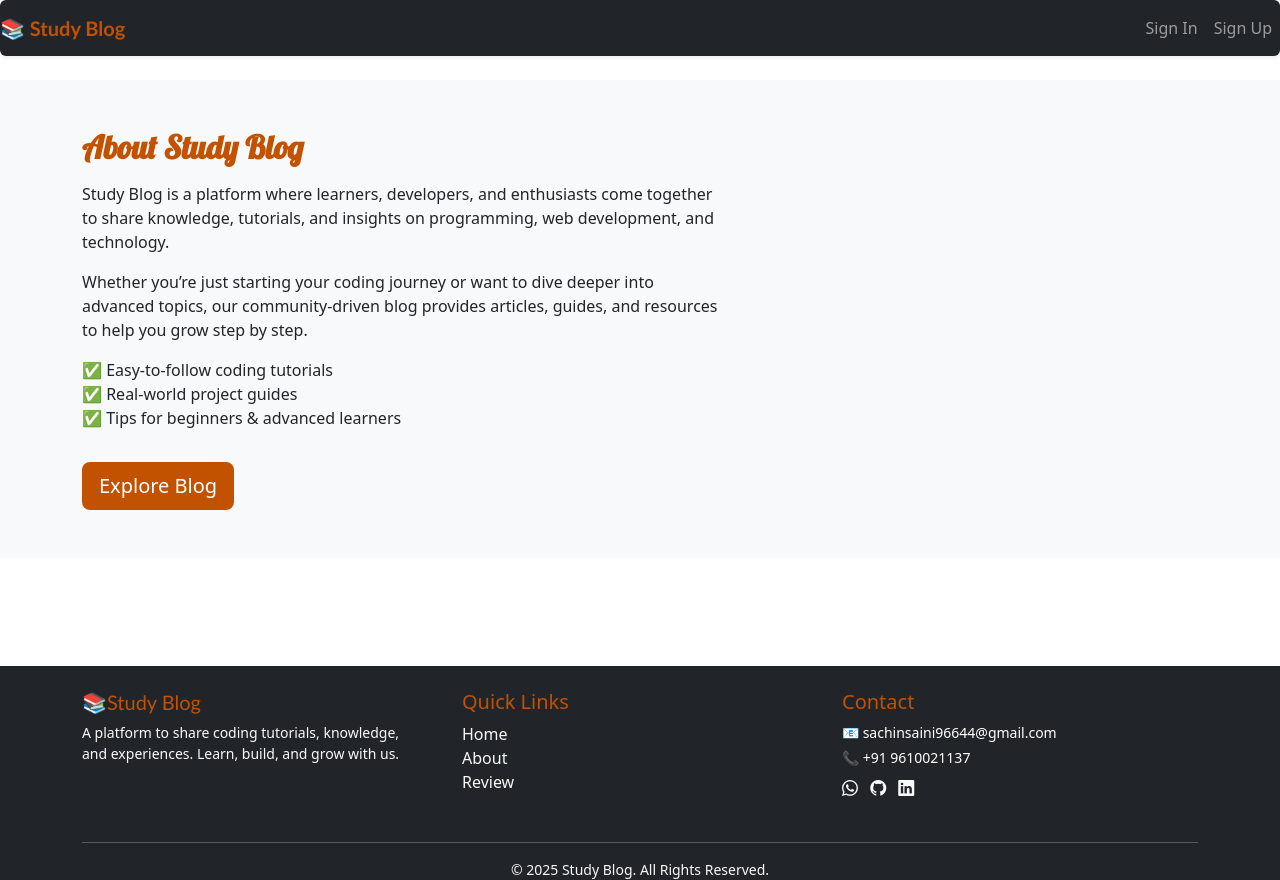
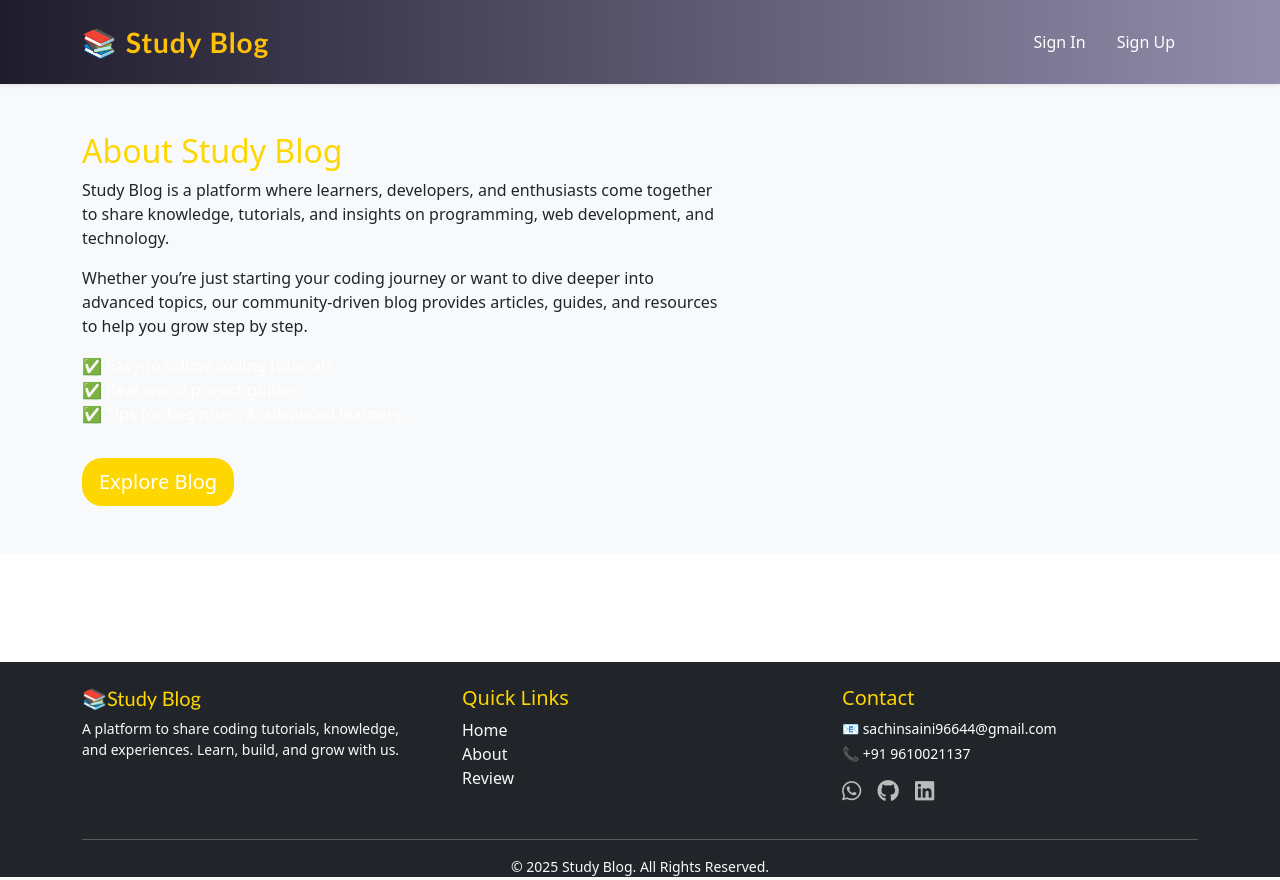
Before and after one commit to sachinsaini50/Blog_Application, a Django app: template templates/about.html in a window 1280 px wide. Run offline with Django 5.2, Linux system fonts and the light colour scheme; the template is opened without the code that fills it, so the values that code supplies are empty.

Commit message:
updated files

```diff
--- a/blog/signals.py
+++ b/blog/signals.py
@@ -9,7 +9,7 @@ from .models import Post
 User = get_user_model()
 
 def send_email_to_all_users(post):
-    subject = f"New Post Created: {post.title}"
+    subject = f"New Post Created: \n\n{post.title}"
     message = f"A new post has been published:{post.title}\n\n{post.text}\n\nBy {post.author}{post.published_date}"
     from_email = settings.DEFAULT_FROM_EMAIL
 
--- a/templates/about.html
+++ b/templates/about.html
@@ -12,7 +12,7 @@
 
       <!-- Right: Content -->
       <div class="col-md-7">
-        <h2 class="fw-bold mb-3" style="color:#C25100;">About Study Blog</h2>
+        <h2 style="color:#ffd700;">About Study Blog</h2>
         <p>
           Study Blog is a platform where learners, developers, and enthusiasts come together to
           share knowledge, tutorials, and insights on programming, web development, and technology.
@@ -26,7 +26,7 @@
           <li>✅ Real-world project guides</li>
           <li>✅ Tips for beginners & advanced learners</li>
         </ul>
-        <a href="{% url 'blog:post_list' %}" class="btn btn-lg text-white mt-3" style="background-color:#C25100;">
+        <a href="{% url 'blog:post_list' %}" class="btn btn-lg text-white mt-3" style="background-color:#ffd700;">
           Explore Blog
         </a>
       </div>
--- a/templates/base.html
+++ b/templates/base.html
@@ -6,83 +6,28 @@
       <link rel="stylesheet" href="https://cdn.jsdelivr.net/npm/bootstrap@5.3.3/dist/css/bootstrap.min.css" integrity="sha384-QWTKZyjpPEjISv5WaRU9OFeRpok6YctnYmDr5pNlyT2bRjXh0JMhjY6hW+ALEwIH" crossorigin="anonymous">
         <link rel="stylesheet" href="https://fonts.googleapis.com/css?family=Lobster&subset=latin,latin-ext">
        <link rel="stylesheet" href="{% static 'blog/blog.css' %}">
+       <link rel="stylesheet" href="https://cdnjs.cloudflare.com/ajax/libs/font-awesome/6.5.0/css/all.min.css">
+
+       <style>
+       </style>
 
     </head>
    <body>
+    <!-- <nav class="navbar navbar-expand-lg navbar-dark bg-dark rounded shadow-sm mb-4"> -->
+      <nav class="navbar navbar-expand-lg navbar-dark bg-dark shadow-sm py-3">
 
-    <!-- <header class="page-header">
-      <ul class="navbar-nav">
-        <li class="nav-item dropdown">
-
-          <a
-            class="nav-link dropdown-toggle"
-            href="#"
-            role="button"
-            data-bs-toggle="dropdown"
-            aria-expanded="false"
-          >
-            Actions
-          </a>
-          <ul class="dropdown-menu">
-
-              {% if request.user.is_authenticated %}
-              <li>
-              {% if user.profile_picture %}
-                <a href="{% url 'api:profile' %}">
-                    <img src="{{ user.profile_picture.url }}" alt="Profile"
-                         style="width:40px; height:40px; border-radius:50%; object-fit:cover; text-align:center;">
-                </a>
-              {% else %}
-                <a href="{% url 'api:profile' %}">
-                    <img src="{% static 'images/default_image.png' %}" alt="Profile"
-                         style="width:40px; height:40px; border-radius:50%; object-fit:cover;"> </a>
-              {% endif %}
-              </li>
-            <li>
-              <a class="dropdown-item" href="{% url 'blog:post_list' %}">Home</a>
-            </li>
-            <li>
-              <a class="dropdown-item" href="{% url 'api:my_posts' %}">My Posts</a>
-            </li>
-             <li>
-              <a class="dropdown-item" href="{% url 'blog:post_new' %}">Create New </a>
-            </li>
-            <li>
-              <a class="dropdown-item" href="{% url 'api:logout' %}">Sign out</a>
-            </li>
-            {% else %}
-            <li>
-              <a class="dropdown-item" href="{% url 'api:login' %}">Sign In</a>
-            </li>
-            <li>
-              <a class="dropdown-item" href="{% url 'api:signup' %}">Sign Up</a>
-            </li>
-            {% endif %}
-          </ul>
-        </li>
-      </ul>
-
-      <div class="container">
-     <div>
-      <h1 style="text-align: center;"><a href="{% url 'blog:post_list' %}">Study Blog</a></h1>
-     </div>
-      <div>
-      <h1 style="text-align: center;"><a href="{% url 'polls:index' %}">Polls</a>  </h1>
-    </div>
-    <div>
-
-    </div>
-  </div>
-    </header> -->
-
-    <nav class="navbar navbar-expand-lg navbar-dark bg-dark rounded shadow-sm mb-4">
-        <a style= "color: #c25100; font-family:'Gill Sans', 'Gill Sans MT', Calibri, 'Trebuchet MS', sans-serif;" class="navbar-brand fw-bold" href="{% url 'blog:post_list' %}">📚 Study Blog</a>
-        <!-- <a class="navbar-brand fw-bold" href="{% url 'polls:index' %}"> Polls </a> -->
+<div class="container">
+ <a class="navbar-brand fw-bold fs-3 text-warning" href="{% url 'blog:post_list' %}" style= "font-family:'Gill Sans', 'Gill Sans MT', Calibri, 'Trebuchet MS', sans-serif;"> 📚 Study Blog</a>
+        <!-- <a style= "color: #c25100; font-family:'Gill Sans', 'Gill Sans MT', Calibri, 'Trebuchet MS', sans-serif;" class="navbar-brand fw-bold" href="{% url 'blog:post_list' %}">📚 Study Blog</a> -->
+        <!-- Mobile Toggle -->
         <button class="navbar-toggler" type="button" data-bs-toggle="collapse" data-bs-target="#navbarNav">
             <span class="navbar-toggler-icon"></span>
         </button>
-        <div class="collapse navbar-collapse" id="navbarNav">
-            <ul class="navbar-nav ms-auto">
+         <!-- Menu Items -->
+        <!-- <div class="collapse navbar-collapse" id="navbarNav"> -->
+           <div class="collapse navbar-collapse justify-content-end" id="navbarNav">
+            <!-- <ul class="navbar-nav ms-auto"> -->
+                <ul class="navbar-nav">
               {% if request.user.is_authenticated %}
               <li>
                 {% if user.profile_picture %}
@@ -95,45 +40,39 @@
                   <img src="{% static 'images/default_image.png' %}" alt="profile"
                   style="width:50px; height:50px; border-radius:50%; object-fit:cover; text-align:center">
                 </a>
-                {% endif %}
+                {% endif %}<br>
              </li>
-                <li class="nav-item"><a class="nav-link" href="{% url 'blog:post_list' %}">Home</a></li>
+                <li class="nav-item"><a  class="nav-link active " href="{% url 'blog:post_list' %}">Home</a></li>
                 <!-- <li class="nav-item"><a class="nav-link" href="#">Categories</a></li>
                 <li class="nav-item"><a class="nav-link" href="#">Tags</a></li>
                 <li class="nav-item"><a class="nav-link" href="#">About</a></li> -->
-                <li class="nav-item"><a class="nav-link" href="{% url 'api:my_posts' %}">My Posts</a></li>
-                <li class="nav-item"><a class="nav-link" href="{% url 'blog:post_new' %}">Create New</a></li>
-                <li class="nav-item"><a class="nav-link" href="{% url 'api:logout' %}">Sign Out</a></li>
+                <li class="nav-item"><a  class="nav-link active" href="{% url 'api:my_posts' %}">My Posts</a></li>
+                <li class="nav-item"><a  class="nav-link active" href="{% url 'blog:post_new' %}">Create New</a></li>
+                <li class="nav-item"><a  class="nav-link active" href="{% url 'api:logout' %}">Sign Out</a></li>
                 {% else %}
-                <li class="nav-item"><a class="nav-link" href="{% url 'api:login' %}">Sign In</a></li>
-                <li class="nav-item"><a class="nav-link" href="{% url 'api:signup' %}">Sign Up</a></li>
+                <li class="nav-item"><a  class="nav-link active" href="{% url 'api:login' %}">Sign In</a></li>
+                <li class="nav-item"><a  class="nav-link active" href="{% url 'api:signup' %}">Sign Up</a></li>
                 {% endif %}
             </ul>
         </div>
     </nav>
+
+  <!-- </header> -->
 
     <main class="content">
             {% block content %}
              {% endblock %}
     </main>
 
-<!-- <footer class="footer">
-    <p>
-      <a href="{% url 'blog:post_list' %}">Home</a>
-      <a href="#">About Us</a>
-      <a href="{% url 'polls:index' %}">Review</a>
-    </p>
-    <p>&copy; {{ now|date:"Y" }} Study Blog. All Rights  Reserved </p>
 
-</footer> -->
-
-<footer class="bg-dark text-light pt-4 mt-5">
+<!-- <footer class="bg-dark text-light pt-4 mt-5"> -->
+  <footer class=" bg-dark text-light  pt-4 mt-5   ">
   <div class="container">
     <div class="row">
       <!-- About -->
       <div class="col-md-4 mb-3">
         <a style= "text-decoration:none;" href="{% url 'blog:post_list' %}">
-        <h5 style="color:#C25100; font-family:'Gill Sans', 'Gill Sans MT', Calibri, 'Trebuchet MS', sans-serif;">📚Study Blog</h5></a>
+        <h5 style="color:#ffd700; font-family:'Gill Sans', 'Gill Sans MT', Calibri, 'Trebuchet MS', sans-serif;">📚Study Blog</h5></a>
         <p class="small">
           A platform to share coding tutorials, knowledge,<br>
           and experiences. Learn, build, and grow with us.
@@ -142,24 +81,30 @@
 
       <!-- Quick Links -->
       <div class="col-md-4 mb-3">
-        <h5 style="color:#C25100;">Quick Links</h5>
+        <h5 style="color:#ffd700;">Quick Links</h5>
+       <div class="link">
+
         <ul class="list-unstyled">
           <li><a href="{% url 'blog:post_list' %}" class="text-light text-decoration-none">Home</a></li>
           <li><a href="{% url 'blog:about' %}" class="text-light text-decoration-none">About</a></li>
           <li><a href="{% url 'polls:index' %}" class="text-light text-decoration-none">Review</a></li>
-          <!-- <li><a href="#" class="text-light text-decoration-none">Categories</a></li> -->
+
         </ul>
-      </div>
+      </div></div>
 
       <!-- Contact -->
       <div class="col-md-4 mb-3">
-        <h5 style="color:#C25100;">Contact</h5>
+        <h5 style="color:#ffd700;">Contact</h5>
         <p class="small mb-1">📧 <a href="mailto:sachinsaini96644@gmail.com" style="color:white; text-decoration:none;">sachinsaini96644@gmail.com</a></p>
-        <p class="small mb-2">📞 <a href="tel:+919610021137" style="color:white; text-decoration:none;">+91 9610021137</a></p>
-        <div>
-          <a href="#" class="text-light me-2"><i class="bi bi-whatsapp"></i></a>
+        <p class="small mb-2">📞 <a href="tel:+919610021137"; style="color:white;  text-decoration:none;">+91 9610021137</a></p>
+        <div class="social-icons">
+          <!-- <a href="#" class="text-light me-2"><i class="bi bi-whatsapp"></i></a>
           <a href="#" class="text-light me-2"><i class="bi bi-github"></i></a>
-          <a href="#" class="text-light"><i class="bi bi-linkedin"></i></a>
+          <a href="#" class="text-light"><i class="bi bi-linkedin"></i></a> -->
+            <a href="https://wa.me/919610021137" target="_blank"><i class="fab fa-whatsapp"></i></a>
+            <a href="https://github.com/sachinsaini50" target="_blank"><i class="fab fa-github"></i></a>
+            <a href="https://linkedin.com/in/sachinsaini96" target="_blank"><i class="fab fa-linkedin"></i></a>
+
         </div>
       </div>
     </div>
@@ -169,126 +114,99 @@
   </div>
 </footer>
 
+<style>
 
-<style>
-  html, body{
-    height: 100%;
-    margin: 0;
-  }
 
-  body{
+body {
     display: flex;
     flex-direction: column;
-    min-height: 50vh;
-  }
+    min-height: 100vh;/* full viewport height */
+}
 
 
-h1 a, h2 a {
-    color : #C25100;
-    font-family : 'Lobster';
+.navbar {
+  background: linear-gradient(90deg, #1f1c2c, #928dab); /* Gradient header */
+  min-height: 80px;
 }
 
-.page-header{
-    background-color: #C25100;
-    margin-top : 0;
-    margin-bottom: 40px;
-    /* padding: 60px 20px 60px 40px; */
-    padding: 20px 0;
-    min-height: 70px;
-    line-height: 1.5;
-    align-items: center;
+.navbar-brand {
+  font-size: 1.8rem;
+  letter-spacing: 1px;
+}
+
+.nav-link {
+  font-size: 1rem;
+  margin-right: 15px;
+  transition: color 0.3s ease-in-out;
+  color: #ffd700;
+}
+
+.nav-link:hover {
+  color: #ffd700 !important; /* golden hover */
 
 }
 
-.page-header h1,
-.page-header h1 a,
-.page-header h1 a:visited,
-.page-header h1 a:active {
-    color: #ffffff;
-    font-size: 36pt;
-    text-decoration: none;
+.btn {
+  border-radius: 20px; /* pill-shaped buttons */
 }
 
-h1,
-h2,
-h3,
-h4{
-    font-family : 'Lobster', cursive;
-}
 
-.date{
-    color: #828282
-}
-
-.save{
-    float: right
-}
-
-.post-form textarea,
-.post-form input {
-    width: 100%;
-}
-
-.top-menu,
-.top-menu:hover,
-.top-menu:visited {
-    color: #ffffff;
-    float: right;
-    font-size: 26pt;
-    margin-right: 20px;
-}
-
-.post {
-    margin-bottom: 70px;
-}
-
-.post h2 a,
-.post h2 a:visited {
-    color: #000000;
-}
-
-.post > .date,
-.post > .actions {
-    float: right;
-}
-
-.btn-secondary,
-.btn-secondary:visited {
-    color: #C25100;
-    background: none;
-    border-color: #C25100;
-    margin-left: 15px;
-}
-
-.btn-secondary:hover {
-    color: #FFFFFF;
-    background-color: #C25100;
-}
 
   .content{
     padding-bottom: 60px;
     flex: 1;
+
 }
 
   .footer {
-    background-color: blue;
-
     color: #fff;
     text-align: center;
-    padding: 40px 0;
+    padding: 15px 0;
     height: 70px;
     bottom: 0;
     left: 0;
     width: 100%;
-    min-height: 70px;
+    margin-top: 60px;
+
 }
+
+
 .footer a {
     color: #f1f1f1;
     text-decoration: none;
     margin: 0 10px;
 }
-.footer a:hover {
-    text-decoration: #ffffff;
+
+.container ul li a:hover,
+.container p a:hover {
+    color: #FFD700; /* Yellow on hover */
+}
+
+.social-icons {
+    margin-top: 10px;
+}
+
+.social-icons a {
+    color: #bbb;
+    font-size: 22px;
+    margin-right: 12px;
+    transition: color 0.3s ease, transform 0.2s ease;
+}
+
+.social-icons a:hover {
+    transform: scale(1.2); /* Slight zoom on hover */
+}
+.list-unstyled{
+  text-decoration: none;
+  color: white;
+}
+foot-link a{
+  text-decoration: none;
+  color: white;
+}
+
+foot-link:hover{
+  color: #FFD700;
 }
 
 </style>
--- a/templates/index.html
+++ b/templates/index.html
@@ -6,7 +6,7 @@
     <div class="row align-items-center">
        <div class="col-md-7">
 {% if latest_question_list %}
-       <h2 style="color: #c25100;" class="fw-bold mb-3">Feedback</h2>
+       <h2 style="color: #ffd700;" class="fw-bold mb-3">Feedback</h2>
    <ul>
     {% for question in latest_question_list %}
        <p><legend><a style="text-decoration: none; color:black" href="{% url 'polls:detail' question.id %}">{{question.question_text }}</a></legend></p>
--- a/templates/my_posts.html
+++ b/templates/my_posts.html
@@ -1,7 +1,8 @@
 {% extends 'base.html' %}
+{% load static %}
 {% block content %}
 
-<h2 style="color: #c25100; text-align:center;">{{ user.username }}'s Posts</h2><hr>
+<h2 style="color: #ffd700; text-align:center;">{{ user.username }}'s Posts</h2><hr>
 {% if posts %}
 <ul>
     {% for post in posts %}
@@ -10,6 +11,8 @@
         <a href="{% url 'blog:post_detail' post.pk %}">
         {% if post.image %}
         <img src="{{post.image.url}}"  style="width: 400px; height: 400px;">
+        {% else %}
+                <img style="width: 400px; height: 400px;" src="{% static 'images/default_pic.png' %}" class="card-img-top" alt="Default Image">
         {% endif %}</a><br><br>
         <h2><a style="color: black;" href="{% url 'blog:post_detail' post.pk %}">{{ post.title}}</a><br></h2>
 
--- a/templates/post_detail.html
+++ b/templates/post_detail.html
@@ -16,6 +16,8 @@
         {% endif %} -->
         {% if post.image %}
         <img src="{{post.image.url}}" style="width: 400px; height: 400px;">
+        {% else %}
+                <img style="width: 400px; height: 400px;" src="{% static 'images/default_pic.png' %}" class="card-img-top" alt="Default Image">
         {% endif %}<br> <br>
         <h3>{{ post.title }}</h3>
         <p style="color: black;">{{ post.text|linebreaksbr }}</p>
--- a/templates/post_list.html
+++ b/templates/post_list.html
@@ -5,8 +5,8 @@
 <!-- {% if user.is_authenticated %}
 <a href="{% url 'blog:post_new' %}" class="btn btn-primary">Create New Post</a>
 {% endif %} -->
-<!-- <h2 style="color: black;">POSTS</h2><hr> -->
-<h2 class="fw-bold text-center mb-4" style="color:#C25100;"> Latest Posts</h2>
+<!-- <h2 style="color: black;">POSTS</h2><hr> --><br>
+<h2 class="fw-bold text-center mb-4" style="color: #ffd700; font-family:'Gill Sans', 'Gill Sans MT', Calibri, 'Trebuchet MS', sans-serif;"> Latest Posts</h2>
 
 <!-- category filter -->
 <form method="get" class="mb-3">
@@ -99,7 +99,7 @@
                 {% if post.image %}
                     <img style="width: 361px; height: 400px;" src="{{ post.image.url }}" class="card-img-top" alt="{{ post.title }}">
                 {% else %}
-                    <img style="width: 300px; height: 300px;" src="{% static 'post_images/default_pic.png' %}" class="card-img-top" alt="Default Image">
+                    <img style="width: 361px; height: 400px;" src="{% static 'images/default_pic.png' %}" class="card-img-top" alt="Default Image">
                 {% endif %}</a>
                 <div class="card-body">
                     <h5 class="card-title fw-bold text-primary"><a style="color: black;" href="{% url 'blog:post_detail' pk=post.pk %}">{{ post.title }}</a></h5>
--- a/templates/profile.html
+++ b/templates/profile.html
@@ -4,7 +4,7 @@
 
 
 
-<h2 style="color: #c25100; text-align:center">{{ user.username }}'s Profile</h2>
+<h2 style="color: #ffd700; text-align:center">{{ user.username }}'s Profile</h2>
 
 
 <!-- <p>Profile-Picture:</p> -->
@@ -16,7 +16,7 @@
 {% if user.profile_picture %}
    <img src="{{ user.profile_picture.url }}" alt="Profile_picture" id="profilePic"
     class= "rounded-circle shadow" style=" width:150px; height:150px;" >
-     <h4 class="mt-3" style="color:#C25100;">{{ user.username|title }}'s Profile</h4>
+     <h4 class="mt-3" style="color:#ffd700;">{{ user.username|title }}'s Profile</h4>
          </div>
    <div  id="imgModal" class="modal">
    <span class="close">&times;</span>
@@ -42,7 +42,7 @@
 </div>
 <br>
 <div class="text-center mt-4">
-<a href="{%url 'api:profile_edit'%}" class="btn text-white" style="background-color:#C25100;">Edit Profile</a>
+<a href="{%url 'api:profile_edit'%}" class="btn text-white" style="background-color:#ffd700;">Edit Profile</a>
 </div>
       </div></div></div></div>
 <style>
--- a/templates/profile_edit.html
+++ b/templates/profile_edit.html
@@ -7,7 +7,7 @@
       <div class="card shadow-lg p-4" style="border-radius: 15px;">
 
         <!-- Heading -->
-        <h3 class="text-center mb-4" style="color:#C25100; font-family:'Lobster', cursive;">
+        <h3 class="text-center mb-4" style="color:#ffd700; font-family:'Lobster', cursive;">
           Edit Profile
         </h3>
 {% if user.is_authenticated %}
```
Also changed, not shown: media/default/default_pic.png (added), media/default_pic.png (added), media/profile_pics/technology-code-coding-computer_nbx5s7E.jpg (added).
